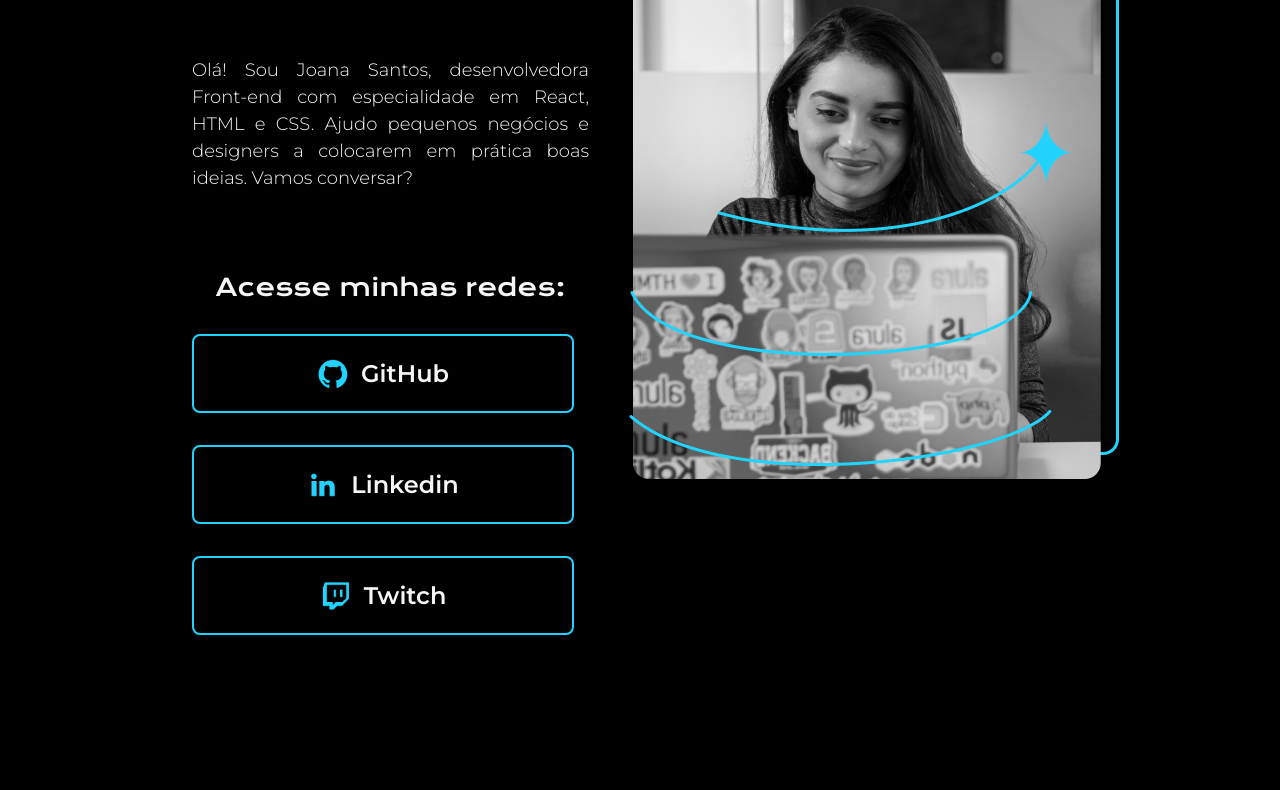
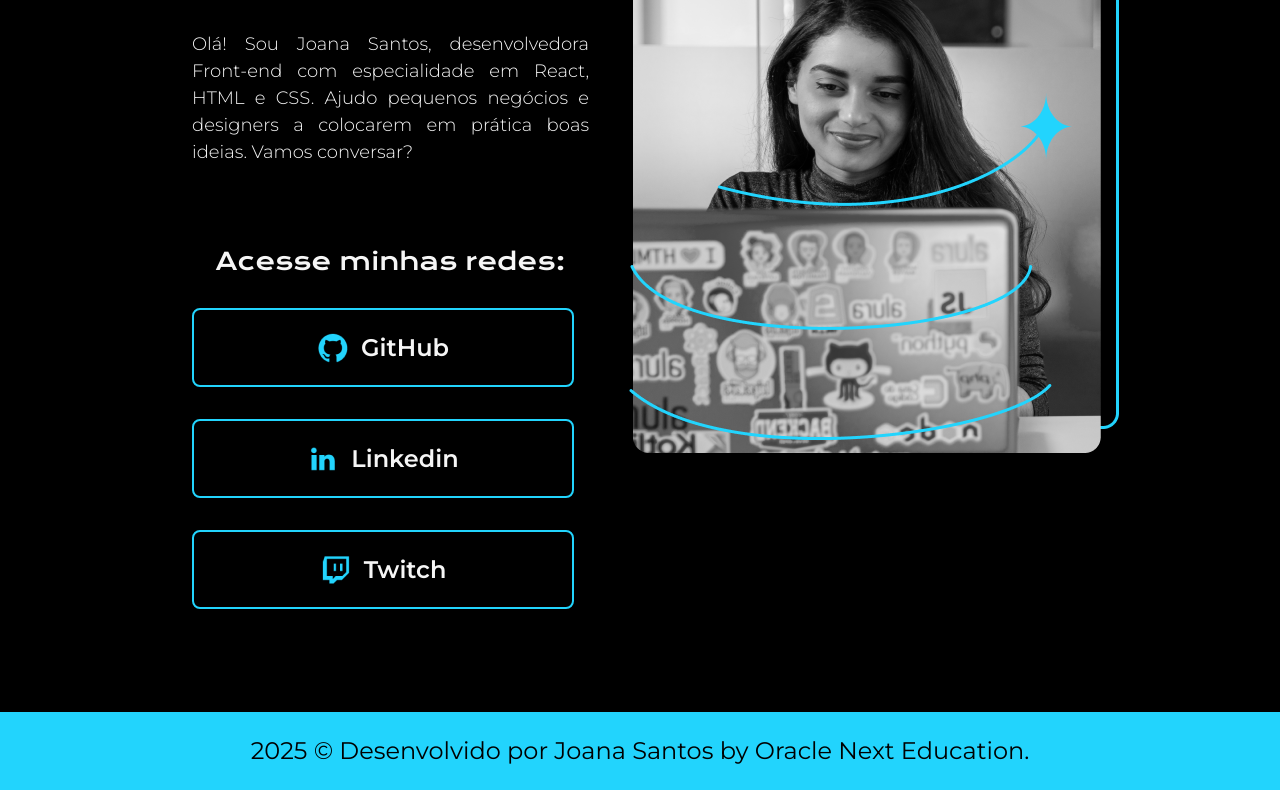
Before and after one commit to johnnysoutodev/curso_html-css-portfolio_by-one, a plain HTML site: page docs/index.html in a window 1280 px wide. Shown: the part 356-1146 px from the top of the page. Before the commit the page ends 991 px from the top, so only its background shows below. Drawn offline with nearby package versions, Linux system fonts and the light colour scheme.

Commit message:
feat: estilizado o footer e ajustado o body

```diff
--- a/docs/css/style.css
+++ b/docs/css/style.css
@@ -15,7 +15,6 @@
 body {
     background-color: var(--color-dark);
     color: var(--color-light);
-    height: 100vh;
     box-sizing: border-box;
 }
 
@@ -27,7 +26,7 @@ body {
     display: flex;
     align-items: center;
     justify-content: space-between;
-    margin: 10% 15%;
+    padding: 8% 15%;
 }
 
 .apresentacao-conteudo {
@@ -93,3 +92,14 @@ body {
     transition: background-color 0.3s, color 0.3s;
     text-decoration: none;
 }
+
+.rodape {
+    text-align: center;
+    padding: 24px 0;
+    font-size: 24px;
+    line-height: 30px;
+    font-weight: 400;
+    color: var(--color-dark);
+    background-color: var(--color-secondary);
+    font-family: 'Montserrat', sans-serif;
+}
--- a/docs/index.html
+++ b/docs/index.html
@@ -30,6 +30,8 @@
         </section>
         <img src="assets/joanasantos.png" alt="Imagem da Joana Santos programando">
     </main>
-    <footer></footer>
+    <footer class="rodape">
+        <p>2025 &copy; Desenvolvido por Joana Santos by Oracle Next Education.</p>
+    </footer>
 </body>
 </html>
```
